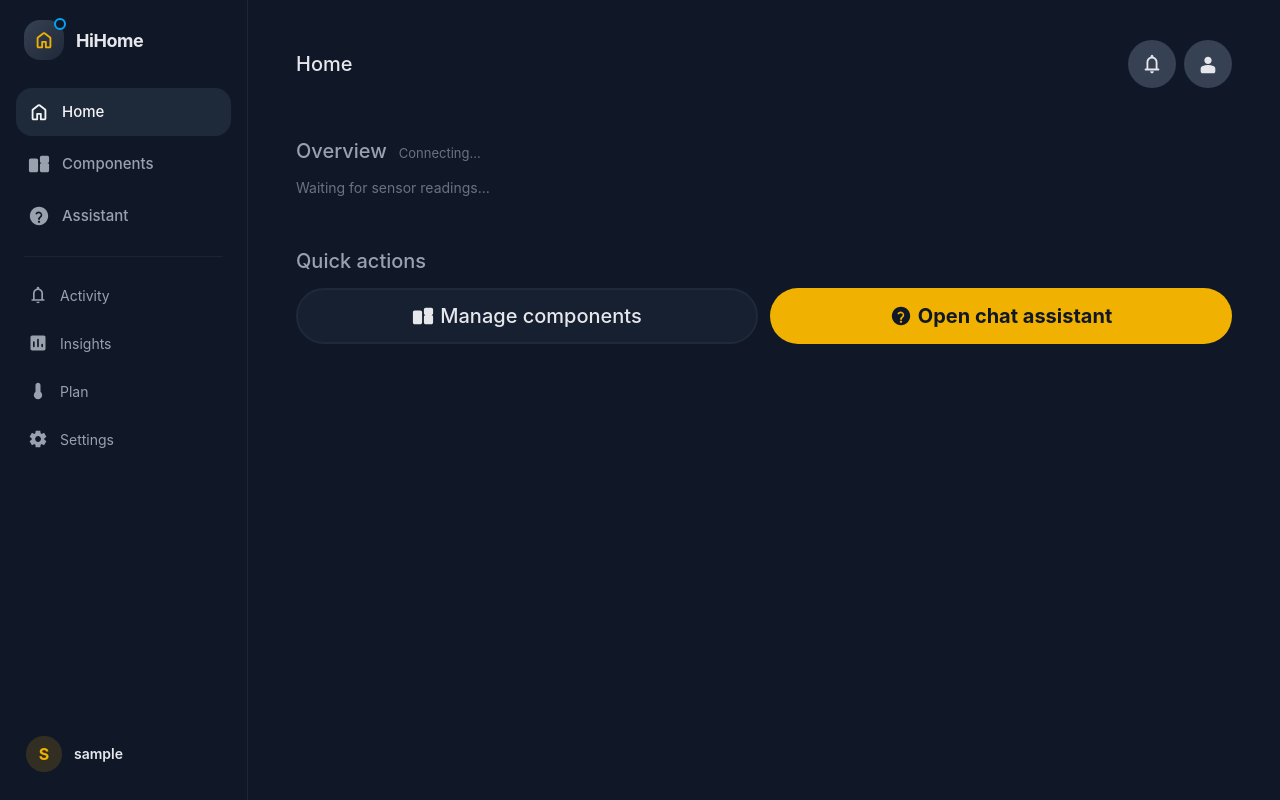
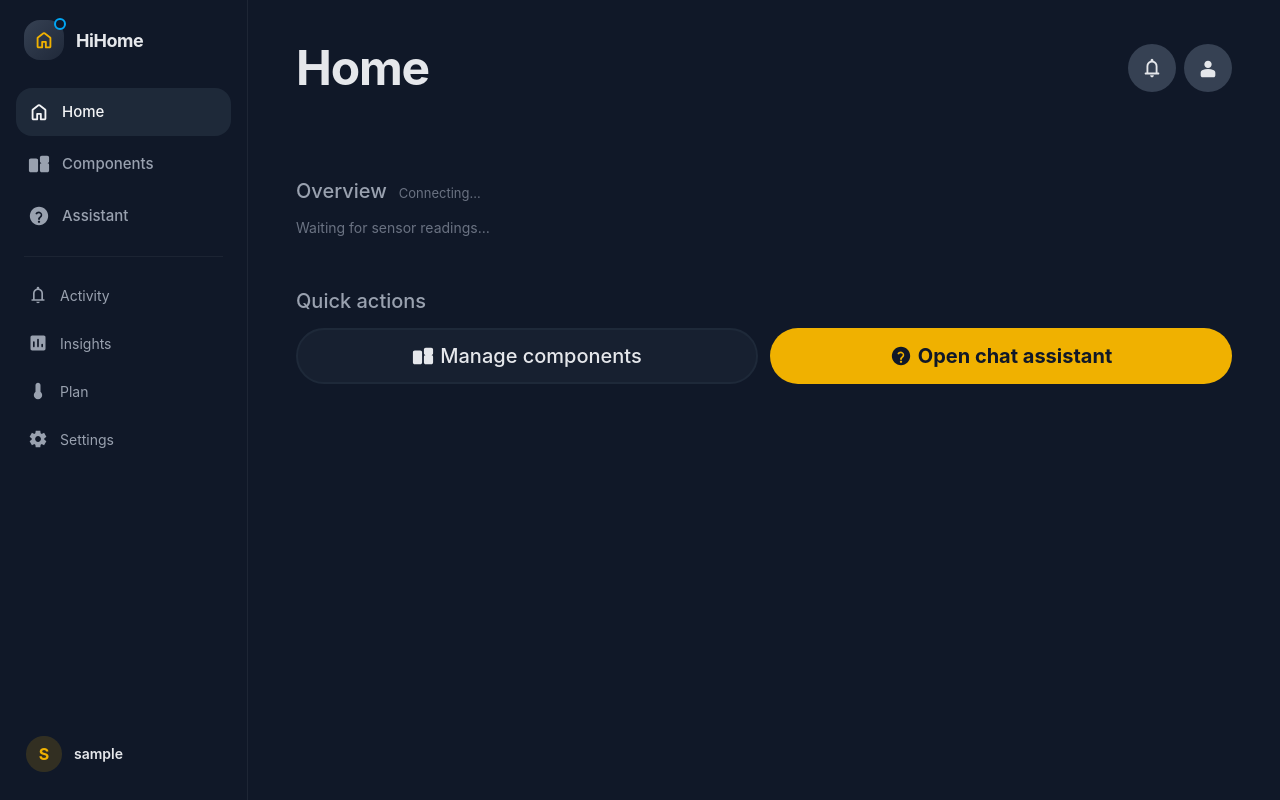
Before and after one commit to nicolo-mn/HiHome, a Vue app in the folder frontend/: page /dashboard in a window 1280 px wide. Built offline with nearby package versions, Linux system fonts and the light colour scheme; sample sign-in values are in the browser's storage.

Commit message:
fix: dashboard title

```diff
--- a/frontend/src/views/DashboardView.vue
+++ b/frontend/src/views/DashboardView.vue
@@ -4,6 +4,7 @@ import { storeToRefs } from "pinia";
 import { useAuthStore } from "@/stores/auth";
 import { useSensorStore } from "@/stores/sensors";
 import SensorCard from "@/components/cards/SensorCard.vue";
+import AppHeader from "@/components/AppHeader.vue";
 import BaseIcon from "@/components/BaseIcon.vue";
 
 const auth = useAuthStore();
@@ -32,32 +33,13 @@ const sensorReadings = computed(() =>
 
 <template>
   <div class="flex flex-col gap-10 md:gap-12">
-    <header class="flex justify-between items-center">
-      <div class="flex items-baseline gap-3 md:gap-4">
-        <span class="font-medium text-base text-gray-200 md:text-[20px]">
-          Home
-        </span>
-        <span v-if="auth.homeId" class="hidden md:inline text-sm text-gray-500">
-          {{ auth.homeId }}
-        </span>
-      </div>
-      <div class="flex gap-2">
-        <RouterLink
-          to="/notifications"
-          aria-label="Notifications"
-          class="w-11 h-11 md:w-12 md:h-12 rounded-full bg-gray-700 flex items-center justify-center text-gray-200 hover:bg-gray-600 transition-colors no-underline"
-        >
-          <BaseIcon name="bell" :size="22" />
-        </RouterLink>
-        <RouterLink
-          to="/settings"
-          aria-label="Settings"
-          class="w-11 h-11 md:w-12 md:h-12 rounded-full bg-gray-700 flex items-center justify-center text-gray-200 hover:bg-gray-600 transition-colors no-underline"
-        >
-          <BaseIcon name="user" :size="22" />
-        </RouterLink>
-      </div>
-    </header>
+    <AppHeader
+      title="Home"
+      :right-actions="[
+        { icon: 'bell', label: 'Notifications', to: '/notifications' },
+        { icon: 'user', label: 'Settings', to: '/settings' },
+      ]"
+    />
 
     <section class="flex flex-col gap-3">
       <div
```
